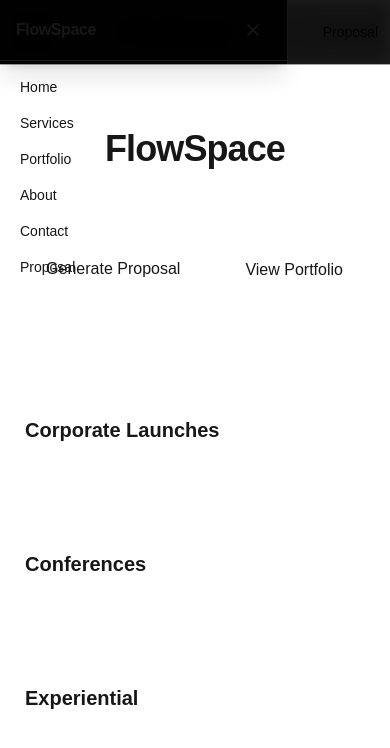
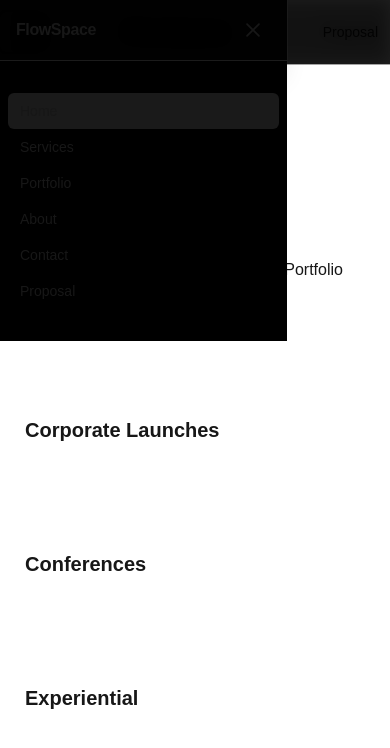
Before and after one commit to shay122990/flowspace-event-agency, a Next.js app: page / in a window 390 px wide. Both pictures are taken after a click on the button "Open menu". Shown: the top 748 px of the page. Built offline with nearby package versions, Linux system fonts and the light colour scheme.

Commit message:
replaced svgs with react-icons and styled mobile slide menu

```diff
--- a/package.json
+++ b/package.json
@@ -13,6 +13,7 @@
     "next": "15.5.0",
     "react": "19.1.0",
     "react-dom": "19.1.0",
+    "react-icons": "^5.5.0",
     "zod": "^3.25.76"
   },
   "devDependencies": {
--- a/src/app/components/Navbar.tsx
+++ b/src/app/components/Navbar.tsx
@@ -3,6 +3,7 @@
 import Link from "next/link";
 import { usePathname } from "next/navigation";
 import { useEffect, useRef, useState } from "react";
+import { CgMenuLeft, CgClose } from "react-icons/cg";
 
 const navLinks = [
   { href: "/", label: "Home" },
@@ -47,9 +48,7 @@ export default function Navbar() {
           onClick={() => setOpen(true)}
           className="inline-flex h-10 w-10 items-center justify-center rounded-md hover:bg-white/10 focus:outline-none focus:ring-2 focus:ring-brand-500"
         >
-          <span className="block h-0.5 w-5 bg-white" />
-          <span className="mt-1 block h-0.5 w-5 bg-white" />
-          <span className="mt-1 block h-0.5 w-5 bg-white" />
+          <CgMenuLeft size={22} />
         </button>
 
         <Link href="/" className="font-bold tracking-tight text-xl">
@@ -97,7 +96,7 @@ export default function Navbar() {
         aria-label="Navigation Menu"
         className={`lg:hidden fixed inset-0 transition-opacity ${
           open
-            ? "opacity-200 pointer-events-auto"
+            ? "opacity-100 pointer-events-auto"
             : "opacity-0 pointer-events-none"
         }`}
         onMouseDown={handleOverlayClick}
@@ -125,25 +124,12 @@ export default function Navbar() {
               className="inline-flex h-9 w-9 items-center justify-center rounded-md hover:bg-white/10 focus:outline-none focus:ring-2 focus:ring-brand-500"
             >
               <span className="sr-only">Close</span>
-              <svg
-                width="20"
-                height="20"
-                viewBox="0 0 24 24"
-                fill="none"
-                aria-hidden="true"
-              >
-                <path
-                  d="M6 6l12 12M18 6L6 18"
-                  stroke="currentColor"
-                  strokeWidth="2"
-                  strokeLinecap="round"
-                />
-              </svg>
+              <CgClose size={22} />
             </button>
           </div>
 
           <nav aria-label="Mobile">
-            <ul className="px-2 py-2">
+            <ul className="px-2 py-8 bg-black">
               {navLinks.map((l) => {
                 const active = pathname === l.href;
                 return (
```
Also changed, not shown: 1 other file (tests, documents, lock files or other folders).
